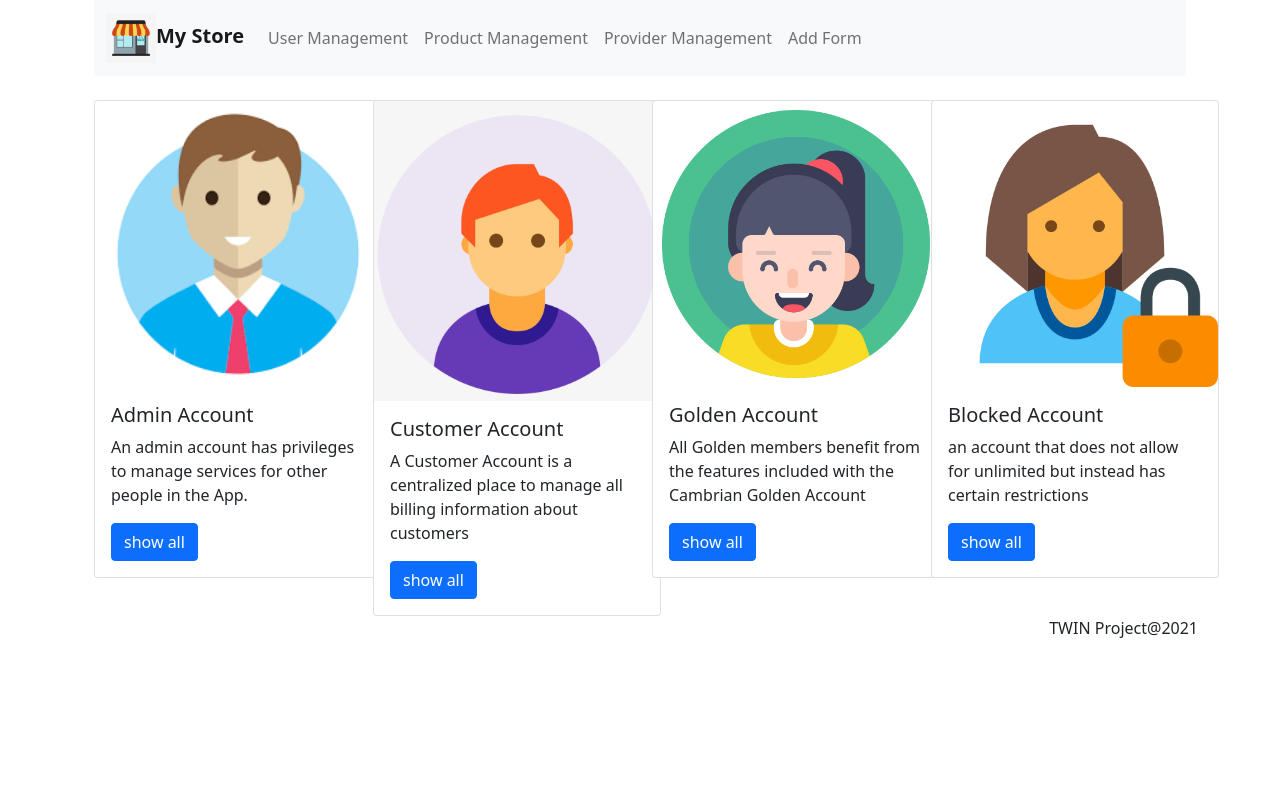
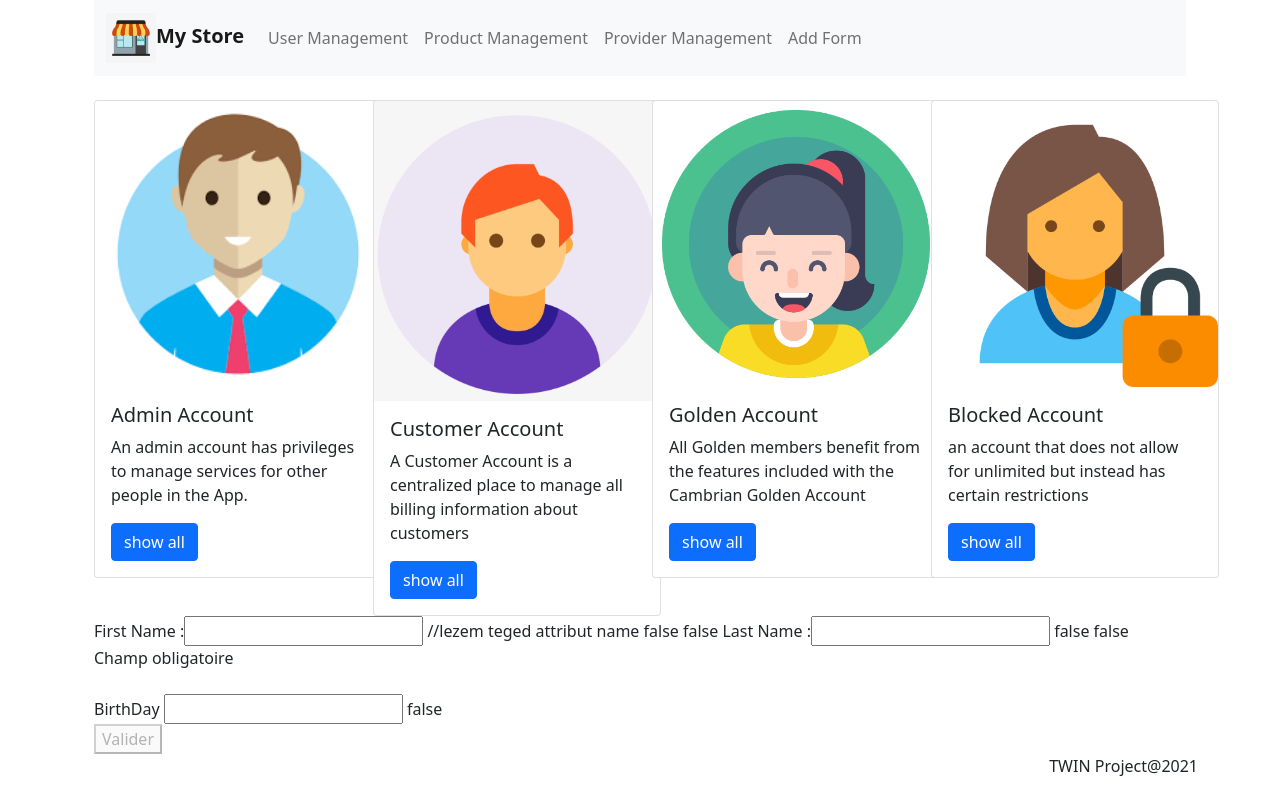
Before and after one commit to benzarty/AngularWorkshop, an Angular app: page /mainuser in a window 1280 px wide. Built offline with nearby package versions, Linux system fonts and the light colour scheme.

Commit message:
commit w fok

```diff
--- a/src/app/add-form-component/add-form-component.component.html
+++ b/src/app/add-form-component/add-form-component.component.html
@@ -1 +1,37 @@
-<p>add-form-component works!</p>
+<form ngForm #f="ngForm">
+  First Name :<input type="text" value="55" required minlength="3" [(ngModel)]="user.idCustomer" #first="ngModel" name="firstname"/>
+  //lezem teged attribut name
+  {{ first.valid }} {{ first.touched }}
+
+  <!-- ngmodel bech te3es   -->
+  <!-- pour acceder aux méthodes de ngmodel t7oteha fi westeha sinon #first bech pointi juste 3la input -->
+  <!-- maykound valid ken required et min lenghth -->
+  <div *ngIf="first.invalid && first.touched">Champ obligatoire</div>
+
+  Last Name :<input type="text" value="55" required minlength="3" ngModel pattern="[a-zA-Z]*" #last="ngModel" name="lastname" />
+  {{ last.valid }} {{ last.touched }}
+  <div *ngIf="last.invalid && last.touched">2 conditions </div>
+  <!-- lezem condition bech invalid appliki  -->
+
+  <div *ngIf="first.errors?.required && first.errors?.minlength">
+    Champ obligatoire
+
+</div>
+
+  <div *ngIf="last.errors?.required">Champ obligatoire</div>
+  <!-- ki yebda 3andek barcha validate fil input te7eb ta3ref menin bethapet -->
+  <div *ngIf="last.errors?.minlength">Champ obligatoire</div>
+
+   <div *ngIf="last.errors?.minlength">
+      {{last.errors?.minlength.actualLength}} Minimum {{last.errors?.minlength.requiredLength}} caractères
+  </div>
+
+  <div *ngIf="last.errors?.pattern">
+    Seulement des lettres
+</div>
+
+ <br>
+  BirthDay <input name="BirthDay" type="text" ngModel required #birth="ngModel"> {{birth.valid}}
+  <br>
+  <button [disabled]="f.invalid" (click)="getall()"> Valider </button>
+</form>
--- a/src/app/add-form-component/add-form-component.component.ts
+++ b/src/app/add-form-component/add-form-component.component.ts
@@ -1,3 +1,4 @@
+import { User } from './../models/user';
 import { ActivatedRoute } from '@angular/router';
 import { Component, OnInit } from '@angular/core';
 
@@ -8,6 +9,7 @@
 })
 export class AddFormComponentComponent implements OnInit {
 
+user : User=new User();
   constructor(private ac :ActivatedRoute) {}
 
   ngOnInit(): void {
@@ -21,6 +23,10 @@
 
   }
 
+  getall()
+  {
+    console.log(this.user);
+  }
 
 
 
--- a/src/app/app.module.ts
+++ b/src/app/app.module.ts
@@ -35,7 +35,7 @@
   imports: [
     BrowserModule,
     AppRoutingModule,
-    FormsModule, //bech te5dem bi ngmodul
+    FormsModule, //bech te5dem bi ngmodul w forms
     NgbModule
   ],
   providers: [],  //service
--- a/src/app/main-user/main-user.component.html
+++ b/src/app/main-user/main-user.component.html
@@ -43,5 +43,8 @@
       </div>
     </div>
   </div>
+  <app-add-form-component></app-add-form-component>
+
   <router-outlet></router-outlet>
+
   <!-- awel outlet to3rethou par default bech yebadeleha -->
```
